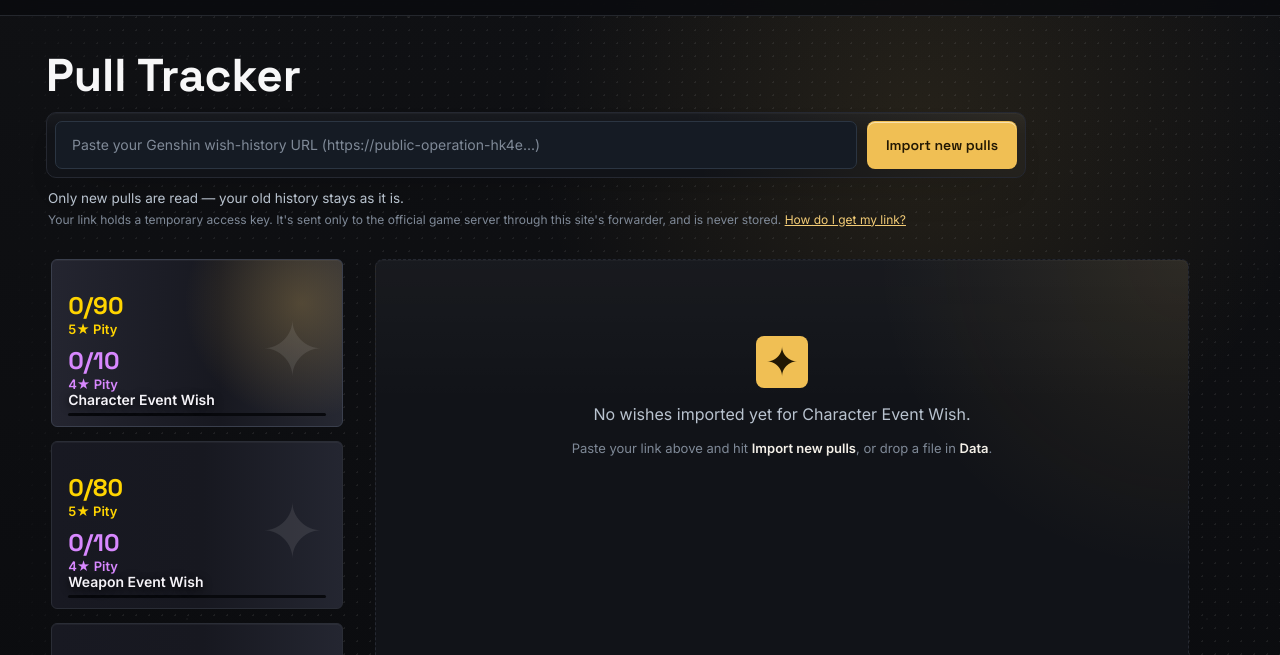
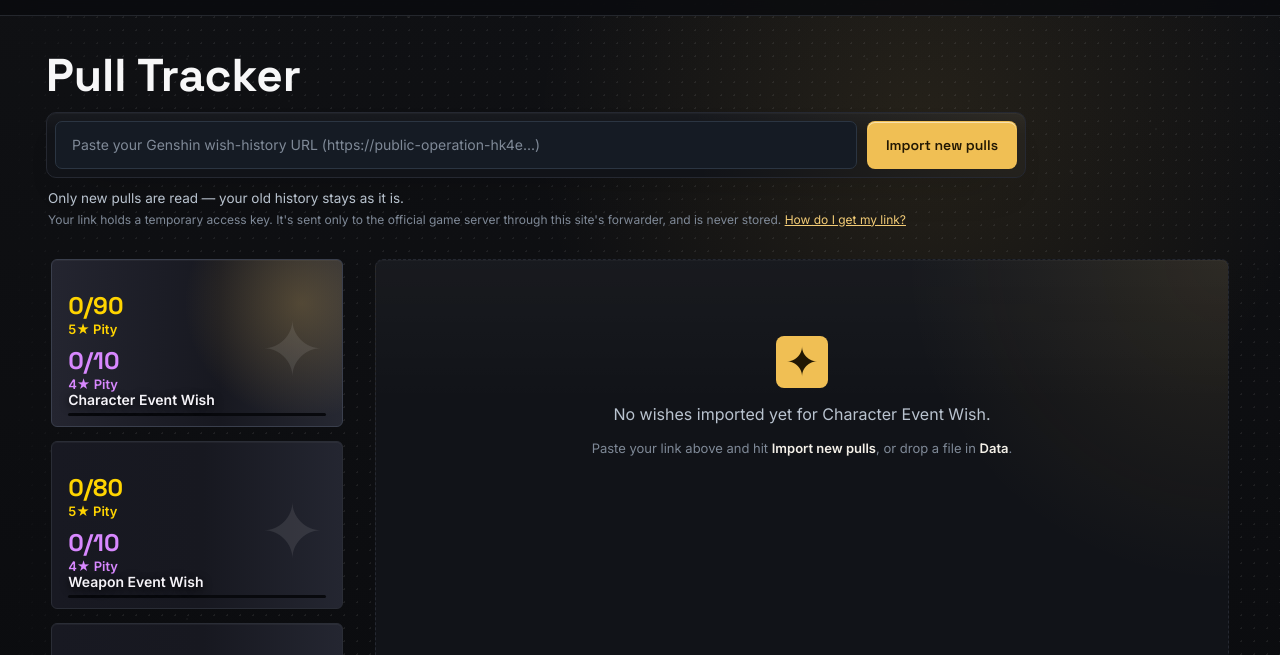
Before and after one commit to kazoom02/GachaTracker, a website with bundled scripts: page public/index.html in a window 1280 px wide. Shown: the part 67-722 px from the top of the page. Built offline with nearby package versions, Linux system fonts and the light colour scheme; files whose address does not match are found by name.

Commit message:
Remove max-width from .banners rules
Drop fixed max-width values from the .banners selectors and preserve the responsive grid-template-columns. This removes the 1300px and 1240px caps so the banner grid can expand responsively and avoids conflicting width constraints.

```diff
--- a/public/styles.css
+++ b/public/styles.css
@@ -130,7 +130,7 @@
 /* ── Banner grid ───────────────────────────────────────── */
 .banners {
   display: grid; gap: 18px; padding: 20px clamp(16px, 4vw, 48px) 40px;
-  grid-template-columns: repeat(auto-fill, minmax(330px, 1fr)); max-width: 1300px;
+  grid-template-columns: repeat(auto-fill, minmax(330px, 1fr));
 }
 .card {
   background: linear-gradient(180deg, var(--panel), var(--panel-2));
@@ -992,7 +992,6 @@
 
 .banners {
   display: block;
-  max-width: 1240px;
 }
 
 .tracker-shell {
```
